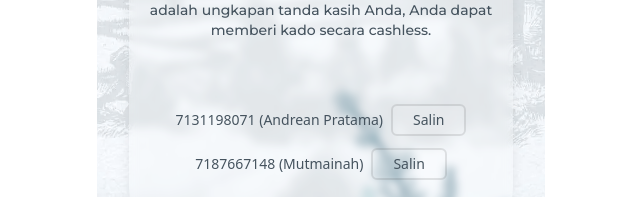
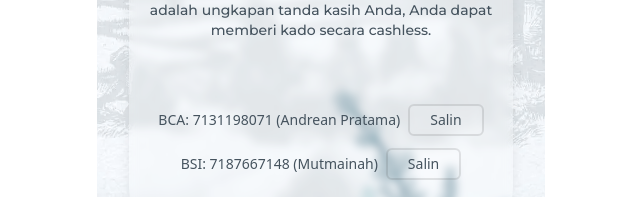
Before and after one commit to ProjectAhkdan/undangandigital, a Next.js app: page /Andrean-Mutmainah in a window 1280 px wide. Shown: the part 3256-3453 px from the top of the page, without its empty margins (319-959 px from the left). Built offline with nearby package versions, Linux system fonts and the light colour scheme; a web font is replaced by a local one.

Commit message:
Update SectionFour.tsx

```diff
--- a/src/app/Andrean-Mutmainah/SectionFour.tsx
+++ b/src/app/Andrean-Mutmainah/SectionFour.tsx
@@ -6,8 +6,8 @@
 export default function SectionFour() {
   const [copied, setCopied] = useState<string | null>(null);
 
-  const bcaAccount = useMemo(() => "7131198071 (Andrean Pratama)", []);
-  const bsiAccount = useMemo(() => "7187667148 (Mutmainah)", []);
+  const bcaAccount = useMemo(() => "BCA: 7131198071 (Andrean Pratama)", []);
+  const bsiAccount = useMemo(() => "BSI: 7187667148 (Mutmainah)", []);
 
   const copyToClipboard = async (text: string) => {
     try {
@@ -95,7 +95,7 @@
                     onClick={() => copyToClipboard("7187667148")}
                     className="py-1 px-5 w-fit backdrop-blur-sm border-2 border-black/10 rounded-md ml-2"
                   >
-                    {copied === "7187667148" ? "Copied!" : "Salin"}
+                    {copied === "7187667148" ? "Succes" : "Salin"}
                   </button>
                 </div>
               </div>
```
